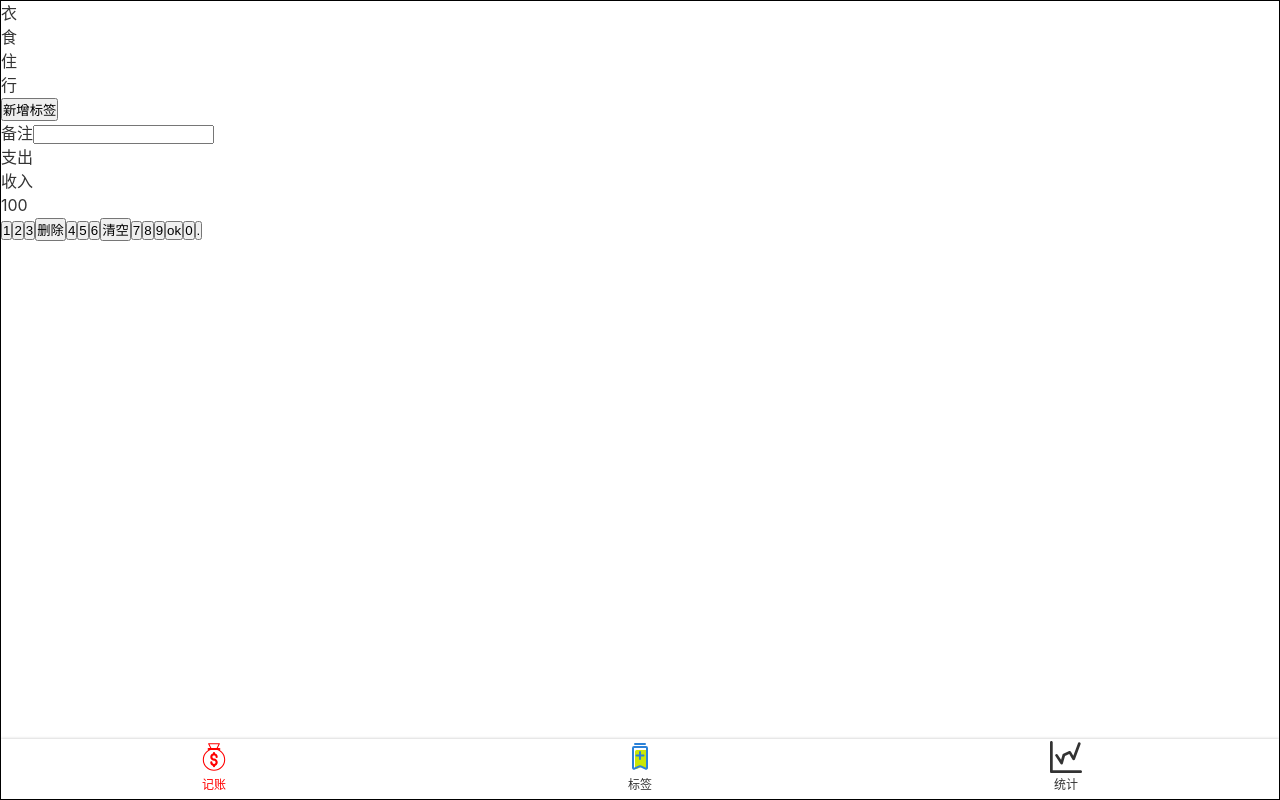
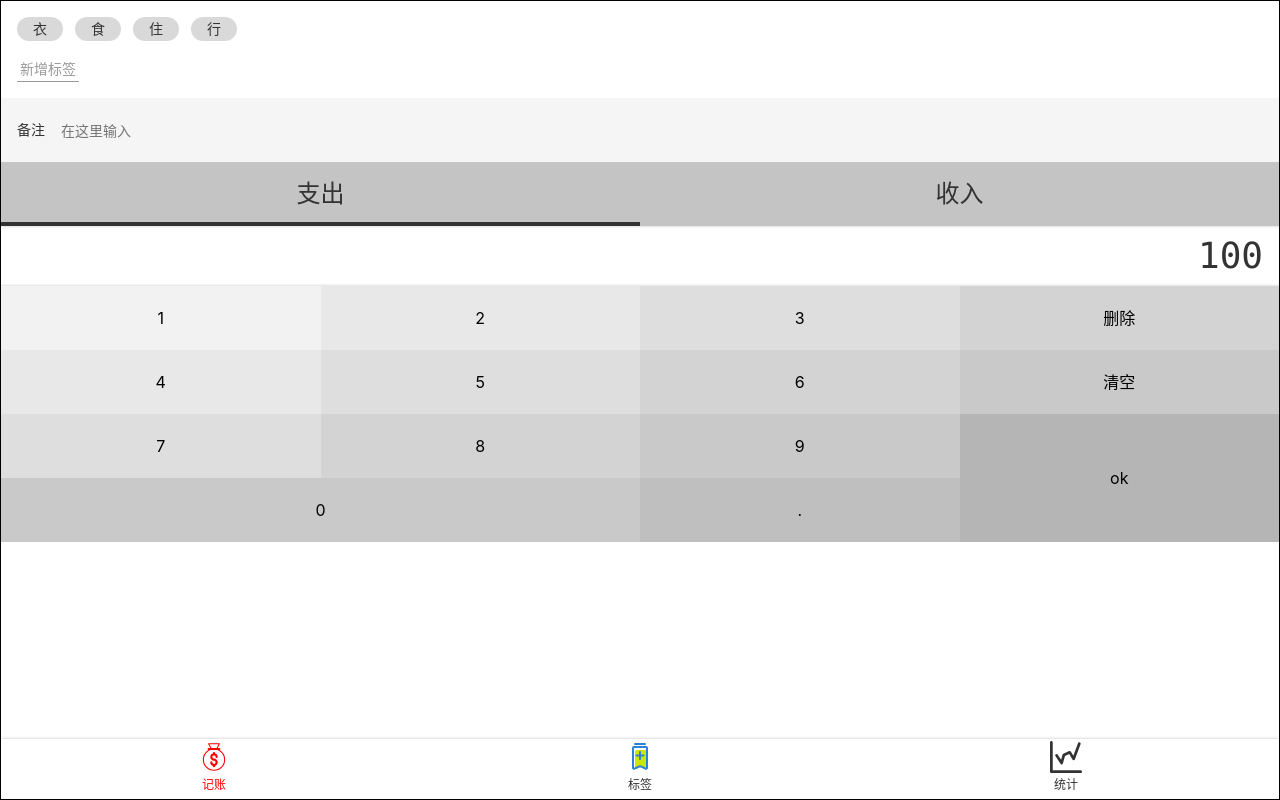
Before and after one commit to lnn520/money, a Vue app: page /#/money in a window 1280 px wide. Built offline with nearby package versions, Linux system fonts and the light colour scheme.

Commit message:
money界面布局

```diff
--- a/public/index.html
+++ b/public/index.html
@@ -5,7 +5,7 @@
     <meta http-equiv="X-UA-Compatible" content="IE=edge">
     <meta name="viewport" content="width=device-width,initial-scale=1.0">
       <meta name="viewport" content="width=device-width,initial-scale=1,minimum-scale=1,maximum-scale=1,user-scalable=no,viewport-fit=cover">
-<!--    <link rel="icon" href="<%= BASE_URL %>favicon.ico">-->
+
     <title><%= htmlWebpackPlugin.options.title %></title>
   </head>
   <body>
--- a/src/App.vue
+++ b/src/App.vue
@@ -15,6 +15,7 @@
   color: #333;
   line-height: 1.5em;
   font-family: $font-hei;
+  font-size: 16px;
 }
 
 </style>
--- a/src/assets/style/helper.scss
+++ b/src/assets/style/helper.scss
@@ -2,3 +2,20 @@
 $font-kai: Baskerville, Georgia, "Liberation Serif", "Kaiti SC", STKaiti, "AR PL UKai CN", "AR PL UKai HK", "AR PL UKai TW", "AR PL UKai TW MBE", "AR PL KaitiM GB", KaiTi, KaiTi_GB2312, DFKai-SB, "TW\-Kai", serif;
 $font-song:Georgia, "Nimbus Roman No9 L", "Songti SC", "Noto Serif CJK SC", "Source Han Serif SC", "Source Han Serif CN", STSong, "AR PL New Sung", "AR PL SungtiL GB", NSimSun, SimSun, "TW\-Sung", "WenQuanYi Bitmap Song", "AR PL UMing CN", "AR PL UMing HK", "AR PL UMing TW", "AR PL UMing TW MBE", PMingLiU, MingLiU, serif;
 $color-highlight:#f00;
+//placeholder
+%clearFix{
+  &::after{
+    content:'';
+    clear:both;
+    display: block;
+  }
+}
+$color-shadow :rgba(0,0,0,0.25);
+
+%outerShadow{
+  box-shadow: 0 0 3px $color-shadow;
+}
+%innerShadow{
+  box-shadow: inset 0 -3px 3px -3px $color-shadow,
+  inset 0 3px 3px -3px $color-shadow;
+}
--- a/src/assets/style/reset.scss
+++ b/src/assets/style/reset.scss
@@ -7,3 +7,12 @@
   padding: 0;
   box-sizing: border-box;
 }
+ul,ol{
+  list-style: none;
+}
+button,input{
+  font:inherit;
+}
+:focus{
+  outline:none;
+}
--- a/src/components/Nav.vue
+++ b/src/components/Nav.vue
@@ -28,8 +28,8 @@
 <style lang="scss" scoped>
 @import "~@/assets/style/helper.scss";
 nav {
+  @extend %outerShadow;
   display: flex;
-  box-shadow: 0 0 3px rgba(0,0,0,0.25);
   font-size: 12px;
   flex-direction: row;
   > .item{
--- a/src/views/Money.vue
+++ b/src/views/Money.vue
@@ -15,7 +15,7 @@
 
     <label class="notes">
       <span class="name"> 备注</span>
-      <input type="text">
+      <input type="text" placeholder="在这里输入">
     </label>
 
 
@@ -42,11 +42,12 @@
       <button>7</button>
       <button>8</button>
       <button>9</button>
-      <button>ok</button>
-      <button>0</button>
+      <button class="ok">ok</button>
+      <button class="zero">0</button>
       <button>.</button>
       </div>
     </div>
+
   </layout>
 </template>
 
@@ -56,3 +57,129 @@
 name: "Money",
 }
 </script>
+
+<style lang="scss" scoped>
+@import "~@/assets/style/helper.scss";
+
+.numberPad{
+  .output{
+    @extend %innerShadow;
+    font-size: 36px;
+    font-family: Consolas,monospace;
+    padding:18px 16px;
+    text-align: right;
+
+  }
+  .buttons{
+    @extend  %clearFix;
+   //overflow: auto;
+    > button{
+      width: 25%;
+      height: 64px;
+      float: left;
+      background: transparent;
+      border: none;
+      &.ok{
+        float: right;
+        height: 64*2px;
+      }
+      &.zero{
+        width:50%;
+      }
+      $bg:#f2f2f2;
+      &:nth-child(1){
+        background: $bg;
+      }
+      &:nth-child(2),&:nth-child(5){
+        background: darken($bg,4%)
+      }
+      &:nth-child(3),&:nth-child(6),&:nth-child(9){
+        background: darken($bg,4*2%)
+      }
+      &:nth-child(4),&:nth-child(7),&:nth-child(10){
+        background: darken($bg,4*3%)
+      }
+      &:nth-child(8),&:nth-child(11),&:nth-child(13){
+        background: darken($bg,4*4%)
+      }
+      &:nth-child(14){
+        background: darken($bg,4*5%)
+      }
+      &:nth-child(12){
+        background: darken($bg,4*6%)
+      }
+
+
+    }
+  }
+}
+.types{
+  background: #c4c4c4;
+  display: flex;
+  text-align: center;
+  font-size: 24px;
+  >li{
+    width:50%;
+    line-height: 64px;
+    height: 64px;
+    display: flex;
+    justify-content: center;
+    align-items: center;
+    position: relative;
+
+    &.selected::after{
+      content: '';
+      position: absolute;
+      bottom: 0;
+      left: 0;
+      width: 100%;
+      height: 4px;
+      background: #333;
+    }
+  }
+}
+.notes{
+  font-size: 14px;
+  background: #f5f5f5;
+  padding-left: 16px;
+  display: flex;
+  align-items: center;
+
+  .name{
+    padding-right: 16px;
+
+  }
+  input{
+    height: 64px;
+    flex-grow: 1;
+    background: transparent;
+    border: none;
+  }
+}
+.tags{
+  font-size: 14px;
+  padding:16px;
+  > .current{
+    display: flex;
+    > li{
+  background: #d9d9d9;
+      height: 24px;
+      line-height: 24px;
+      border-radius: 12px;
+      padding:0 16px;
+      margin-right: 12px;
+    }
+  }
+  > .new{
+    padding-top: 16px;
+
+    button{
+      background: transparent;
+      border:none;
+      color: #999;
+      border-bottom:1px solid;
+      padding:0 3px;
+    }
+  }
+}
+</style>
```
